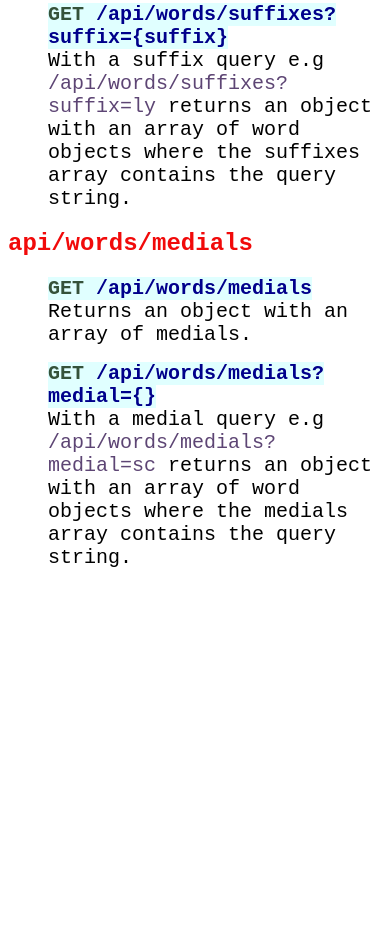
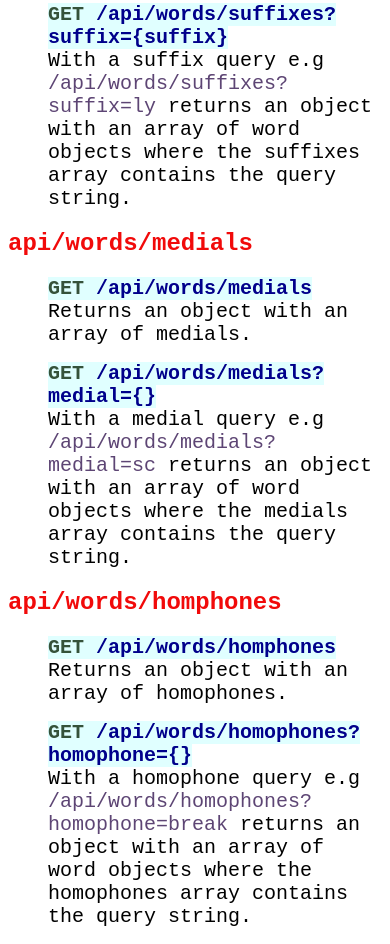
Before and after one commit to Chenerywoman/BE-PT-Project-Spelling-Bee, a website: page public/index.html in a window 390 px wide. Shown: the part 855-1799 px from the top of the page. Before the commit the page ends 1440 px from the top, so only its background shows below. Drawn offline with Linux system fonts and the light colour scheme.

Commit message:
adding homophones route

```diff
--- a/public/index.html
+++ b/public/index.html
@@ -40,6 +40,16 @@
             <li class="listItem">With a medial query e.g <span class="query">/api/words/medials?medial=sc</span> returns an object with an array of word objects where the medials array contains the query string. </li>
         </ul>
     </p>
+    </p>
+        <h2>api/words/homphones</h2>
+        <ul>
+            <li class="api"><span class="endpoint"><span class="http">GET</span> <span class="route">/api/words/homphones</span></span></li>
+            <li class="listItem">Returns an object with an array of homophones.</li>
+        </ul>
+        <ul>
+            <li class="api"><span class="endpoint"><span class="http">GET</span> <span class="route">/api/words/homophones?homophone={}</span></span></li>
+            <li class="listItem">With a homophone query e.g <span class="query">/api/words/homophones?homophone=break</span> returns an object with an array of word objects where the homophones array contains the query string. </li>
+        </ul>
+    </p>
 </body>
-
 </html>
```
